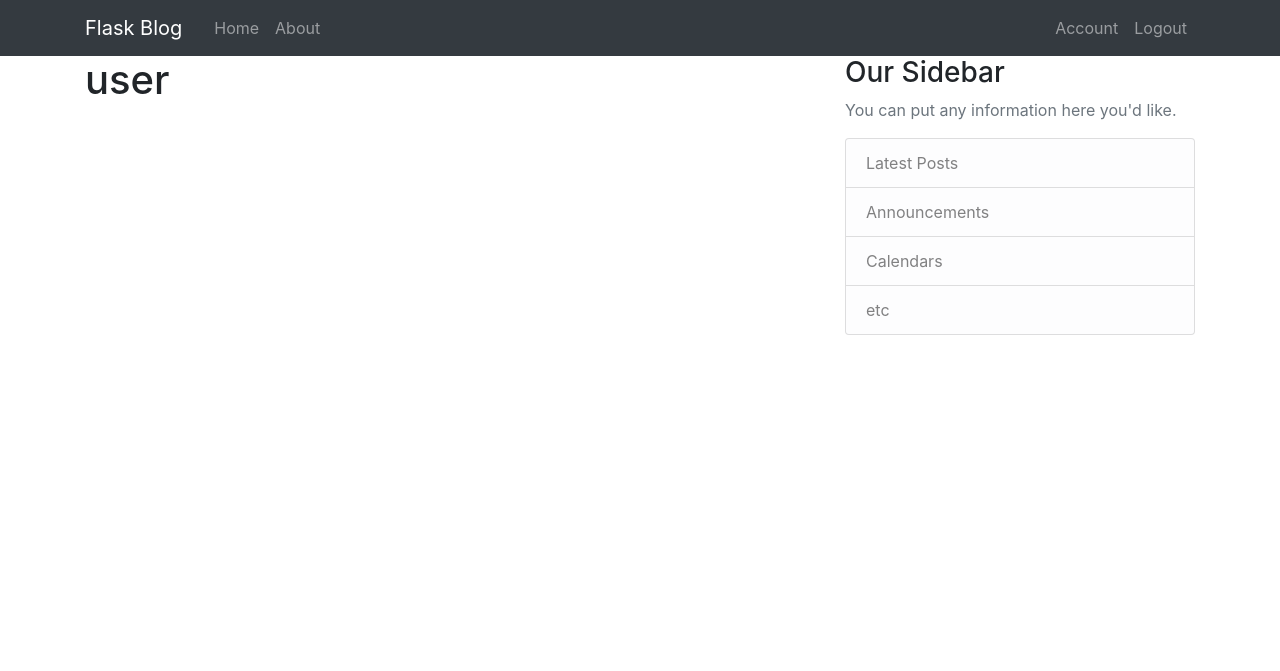
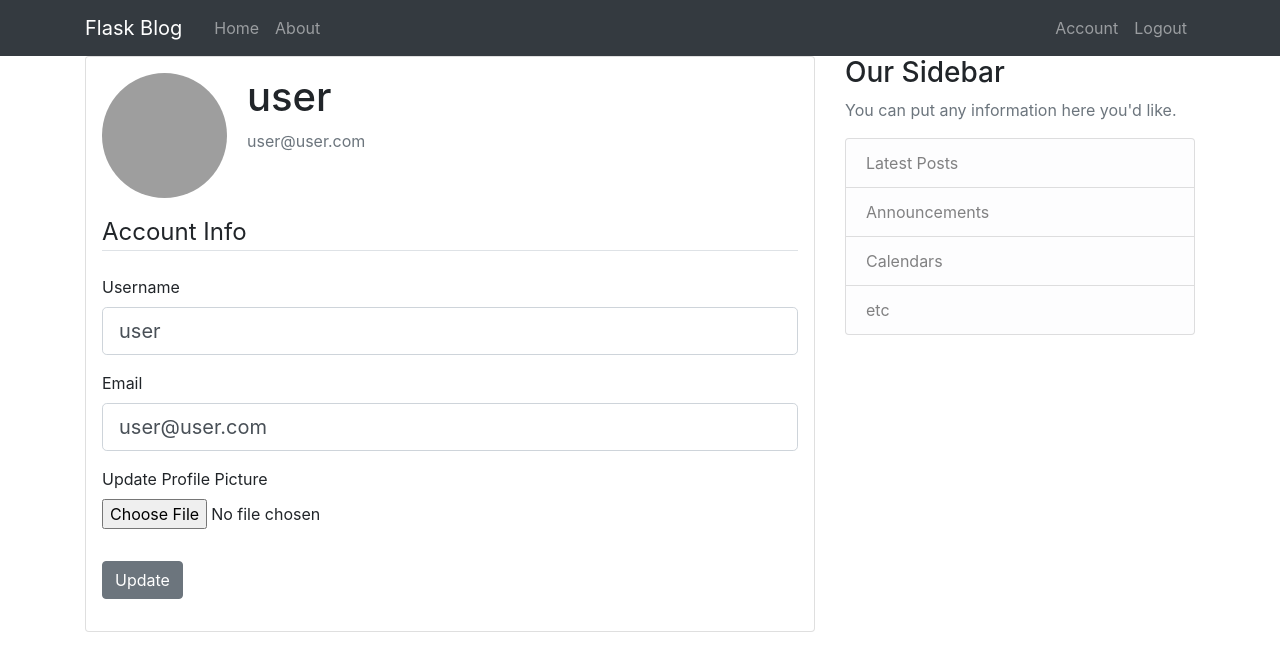
Before and after one commit to WojciechGalecki/python_flask_blog_app, a Flask app: page /account in a window 1280 px wide. Shown: the top 671 px of the page. Run offline with Flask 2, Linux system fonts and the light colour scheme; a user stored in the database is signed in; some libraries are stand-ins or nearby versions; grey boxes are pictures that could not be loaded.

Commit message:
user profile functionality

```diff
--- a/flaskblog/forms.py
+++ b/flaskblog/forms.py
@@ -1,7 +1,9 @@
 from flask_wtf import FlaskForm
+from flask_wtf.file import FileField, FileAllowed
 from wtforms import StringField, PasswordField, SubmitField, BooleanField
 from wtforms.validators import DataRequired, Length, Email, EqualTo, ValidationError
 from flaskblog.models import User
+from flask_login import current_user
 
 
 class RegistrationForm(FlaskForm):
@@ -29,3 +31,22 @@ class LoginForm(FlaskForm):
     password = PasswordField('Password', validators=[DataRequired(), Length(min=5)])
     remember = BooleanField('Remember Me')
     submit = SubmitField('Login')
+
+
+class UpdateAccountForm(FlaskForm):
+    username = StringField('Username', validators=[DataRequired(), Length(min=3, max=20)])
+    email = StringField('Email', validators=[DataRequired(), Email()])
+    picture = FileField('Update Profile Picture', validators=[FileAllowed(['jpg', 'png'])])
+    submit = SubmitField('Update')
+
+    def validate_username(self, username):
+        if username.data != current_user.username:
+            user = User.query.filter_by(username=username.data).first()
+            if user:
+                raise ValidationError('Username already exist!')
+
+    def validate_email(self, email):
+        if email.data != current_user.email:
+            user = User.query.filter_by(email=email.data).first()
+            if user:
+                raise ValidationError('Email already exist!')
--- a/flaskblog/routes.py
+++ b/flaskblog/routes.py
@@ -1,8 +1,11 @@
 from flask import render_template, url_for, flash, redirect, request
 from flaskblog import app, db, bcrypt
-from flaskblog.forms import RegistrationForm, LoginForm
+from flaskblog.forms import RegistrationForm, LoginForm, UpdateAccountForm
 from flaskblog.models import User, Post
 from flask_login import login_user, current_user, logout_user, login_required
+import secrets
+import os
+from PIL import Image
 
 '''
 python >>>
@@ -80,7 +83,35 @@ def logout():
     return redirect(url_for('home'))
 
 
-@app.route("/account")
+@app.route("/account", methods=['GET', 'POST'])
 @login_required
 def account():
-    return render_template('account.html', title='Account')
+    form = UpdateAccountForm()
+    if form.validate_on_submit():
+        if form.picture.data:
+            picture_file = save_picture(form.picture.data)
+            current_user.image_file = picture_file
+        current_user.username = form.username.data
+        current_user.email = form.email.data
+        db.session.commit()
+        flash('Successfully Updated Account!', 'success')
+        return redirect(url_for('account'))
+    elif request.method == 'GET':
+        form.username.data = current_user.username
+        form.email.data = current_user.email
+    image_file = url_for('static', filename='profile_pics/' + current_user.image_file)
+    return render_template('account.html', title='Account', image_file=image_file, form=form)
+
+
+def save_picture(form_picture):
+    random_hex = secrets.token_hex(8)
+    _, f_ext = os.path.splitext(form_picture.filename)
+    picture_filename = random_hex + f_ext
+    picture_path = os.path.join(app.root_path, 'static/profile_pics', picture_filename)
+
+    output_size = (125, 125)
+    image = Image.open(form_picture)
+    image.thumbnail(output_size)
+    image.save(picture_path)
+
+    return picture_filename
--- /dev/null
+++ b/flaskblog/static/style.css
@@ -0,0 +1,14 @@
+.my-mt-20 {
+    margin-bottom: 20px
+}
+
+.my-account-img {
+  height: 125px;
+  width: 125px;
+  margin-right: 20px;
+  margin-bottom: 16px;
+}
+
+.my-account-heading {
+  font-size: 2.5rem;
+}
--- a/flaskblog/templates/about.html
+++ b/flaskblog/templates/about.html
@@ -1,4 +1,4 @@
 {% extends "layout.html" %}
 {% block content %}
-    <h1>About Page</h1>
+    <h1 class="my-mt-20">About Page</h1>
 {% endblock content %}
--- a/flaskblog/templates/account.html
+++ b/flaskblog/templates/account.html
@@ -1,4 +1,56 @@
 {% extends "layout.html" %}
 {% block content %}
-    <h1>{{ current_user.username }}</h1>
+<div class="card p-3 my-mt-20">
+    <div class="media">
+        <img class="rounded-circle my-account-img" src="{{ image_file }}">
+        <div class="media-body">
+            <h2 class="my-account-heading">{{ current_user.username }}</h2>
+            <p class="text-secondary">{{ current_user.email }}</p>
+        </div>
+    </div>
+    <form method="POST" action="" enctype="multipart/form-data">
+        {{ form.hidden_tag() }}
+        <fieldset class="form-group">
+            <legend class="border-bottom mb-4">Account Info</legend>
+            <div class="form-group">
+                {{ form.username.label(class="form-control-label") }}
+                {% if form.username.errors%}
+                {{ form.username(class="form-control form-control-lg is-invalid") }}
+                <div class="invalid-feedback">
+                    {% for error in form.username.errors %}
+                    <span>{{ error }}</span>
+                    {% endfor %}
+                </div>
+                {% else %}
+                {{ form.username(class="form-control form-control-lg") }}
+                {% endif %}
+            </div>
+            <div class="form-group">
+                {{ form.email.label(class="form-control-label") }}
+                {% if form.email.errors%}
+                {{ form.email(class="form-control form-control-lg is-invalid") }}
+                <div class="invalid-feedback">
+                    {% for error in form.email.errors %}
+                    <span>{{ error }}</span>
+                    {% endfor %}
+                </div>
+                {% else %}
+                {{ form.email(class="form-control form-control-lg") }}
+                {% endif %}
+            </div>
+            <div class="form-group">
+                {{ form.picture.label() }}
+                {{ form.picture(class="form-control-file") }}
+                {% if form.picture.errors %}
+                    {% for error in form.picture.errors %}
+                        <span class="text-danger">{{ error }}</span></br>
+                    {% endfor %}
+                {% endif %}
+            </div>
+        </fieldset>
+        <div class="form-group">
+            {{ form.submit(class="btn btn-secondary") }}
+        </div>
+    </form>
+</div>
 {% endblock content %}
--- a/flaskblog/templates/home.html
+++ b/flaskblog/templates/home.html
@@ -1,7 +1,7 @@
 {% extends "layout.html" %}
 {% block content %}
     {% for post in posts %}
-        <article class="media content-section">
+        <article class="media content-section my-mt-20">
           <div class="media-body">
             <div class="article-metadata">
               <a class="mr-2" href="#">{{ post.author }}</a>
--- a/flaskblog/templates/layout.html
+++ b/flaskblog/templates/layout.html
@@ -9,7 +9,7 @@
     <link rel="stylesheet" href="https://maxcdn.bootstrapcdn.com/bootstrap/4.0.0/css/bootstrap.min.css"
           integrity="sha384-Gn5384xqQ1aoWXA+058RXPxPg6fy4IWvTNh0E263XmFcJlSAwiGgFAW/dAiS6JXm" crossorigin="anonymous">
 
-    <link rel="stylesheet" type="text/css" href="{{ url_for('static', filename='main.css') }}">
+    <link rel="stylesheet" type="text/css" href="{{ url_for('static', filename='style.css') }}">
 
     {% if title %}
     <title>Flask Blog - {{ title }}</title>
@@ -60,7 +60,7 @@
             {% block content %}{% endblock %}
         </div>
         <div class="col-md-4">
-            <div class="content-section">
+            <div class="content-section my-mt-20">
                 <h3>Our Sidebar</h3>
                 <p class='text-muted'>You can put any information here you'd like.
                 <ul class="list-group">
--- a/flaskblog/templates/login.html
+++ b/flaskblog/templates/login.html
@@ -1,6 +1,6 @@
 {% extends "layout.html" %}
 {% block content %}
-<div class="card p-3">
+<div class="card p-3 my-mt-20">
     <form method="POST" action="">
         {{ form.hidden_tag() }}
         <fieldset class="form-group">
--- a/flaskblog/templates/register.html
+++ b/flaskblog/templates/register.html
@@ -1,6 +1,6 @@
 {% extends "layout.html" %}
 {% block content %}
-<div class="card p-3">
+<div class="card p-3 my-mt-20">
     <form method="POST" action="">
         {{ form.hidden_tag() }}
         <fieldset class="form-group">
```
Also changed, not shown: flaskblog/site.db, flaskblog/static/main.css (deleted), 1 other file.
